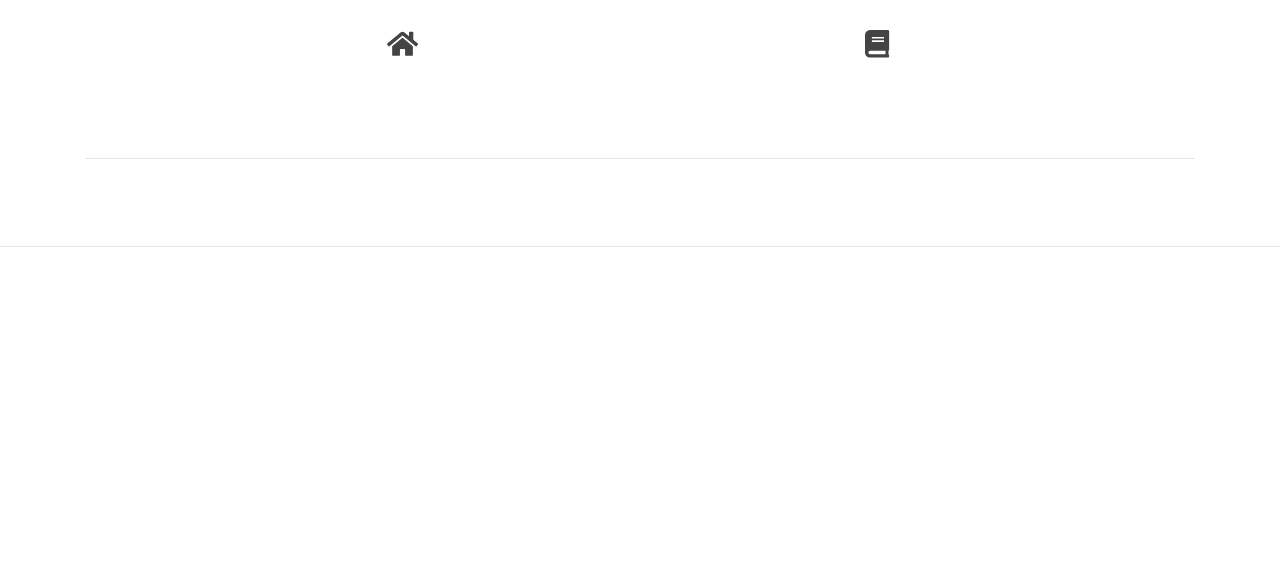
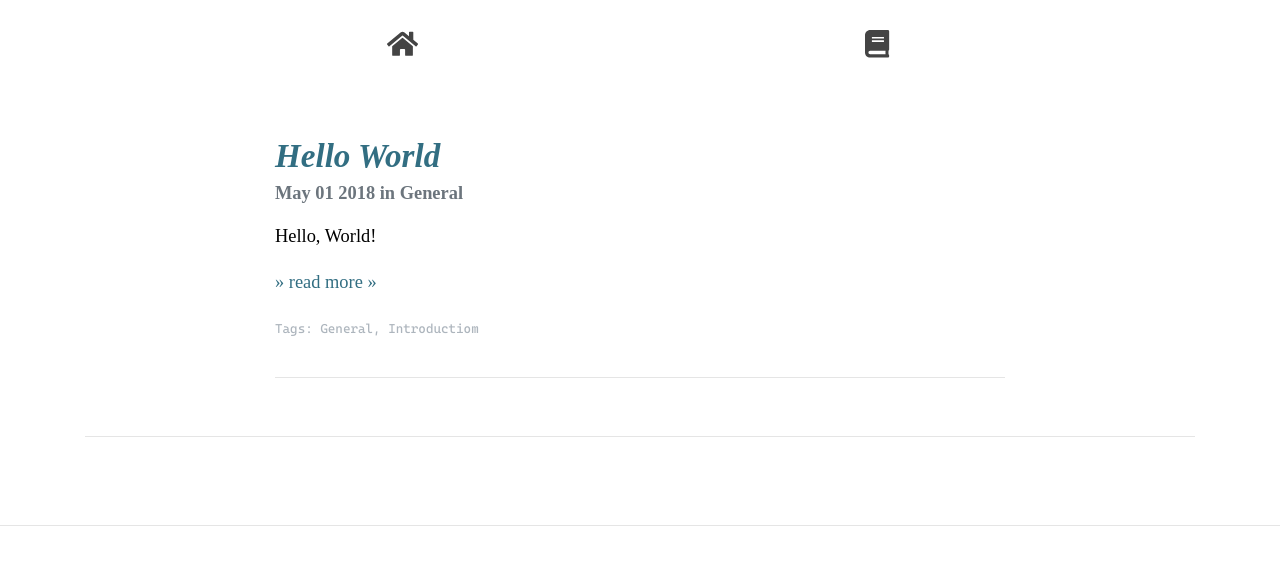
Before and after one commit to sathyamvellal/website-template, a Jekyll site: the page built from source/blog/index.md, in a window 1280 px wide. Shown: the top 565 px of the page. Built offline with Jekyll 4.4.1, drawn with Linux system fonts in a browser that asks for light colours; nearby versions of some CDN libraries; some web fonts are replaced.

Commit message:
Templatizing 2

```diff
--- a/_config.yml
+++ b/_config.yml
@@ -18,13 +18,13 @@ url: https://sathyam.me
 
 blog:
   tags:
-    dir: "posts/tags/"
+    dir: "blog/tags/"
     layout: "tag.html"
-    title_prefix: "Sathyam Vellal / Posts / Tags / "
+    title_prefix: "Sathyam Vellal / Blog / Tags / "
   category:
-    dir: "posts/categories/"
+    dir: "blog/categories/"
     layout: "category.html"
-    title_prefix: "Sathyam Vellal / Posts / Categories / "
+    title_prefix: "Sathyam Vellal / Blog / Categories / "
 
 categories_list: [
   'General'
@@ -46,7 +46,7 @@ name: Sathyam Vellal
 description: Music, Food and Code - The three dimensions to my world.
 source: source
 destination: site
-baseurl: "/posts" # the subpath of your site, e.g. /blog
+baseurl: "/blog" # the subpath of your site, e.g. /blog
 # url: "http://example.com" # the base hostname & protocol for your site
 twitter_username: sathyamvellal
 github_username:  sathyamvellal
--- a/source/_data/navigation-main.yml
+++ b/source/_data/navigation-main.yml
@@ -3,5 +3,5 @@
   target: ''
 
 - title: <i class="fas fa-book"></i>
-  url: /posts
+  url: /blog
   target: ''
--- a/source/_includes/post/category.html
+++ b/source/_includes/post/category.html
@@ -1,4 +1,4 @@
 {% if include.post.category != nil %}
    in
-  <a href="/posts/categories/{{ include.post.category | replace_regex: '\s+', '-' | downcase }}">{{ include.post.category }}</a>
+  <a href="/blog/categories/{{ include.post.category | replace_regex: '\s+', '-' | downcase }}">{{ include.post.category }}</a>
 {% endif %}
--- a/source/_includes/post/date.html
+++ b/source/_includes/post/date.html
@@ -1 +1 @@
-<a href="/posts/archives">{{ include.post.date | date: '%b %d %Y' }}</a>
+<a href="/blog/archives">{{ include.post.date | date: '%b %d %Y' }}</a>
--- a/source/_includes/post/tags.html
+++ b/source/_includes/post/tags.html
@@ -4,9 +4,9 @@
   {% assign sorted_tags=include.post.tags | sort %}
   {% for tag in sorted_tags %}
     {% if forloop.index != include.post.tags.size %}
-      <a href="/posts/tags/{{ tag | replace_regex: '\s+', '-' | downcase }}">{{ tag }}</a>,
+      <a href="/blog/tags/{{ tag | replace_regex: '\s+', '-' | downcase }}">{{ tag }}</a>,
     {% else %}
-      <a href="/posts/tags/{{ tag | replace_regex: '\s+', '-' | downcase }}">{{ tag }}</a>
+      <a href="/blog/tags/{{ tag | replace_regex: '\s+', '-' | downcase }}">{{ tag }}</a>
     {% endif %}
   {% endfor %}
 </span>
--- /dev/null
+++ b/source/blog/_posts/2020-02-18-hello-world.md
@@ -0,0 +1,11 @@
+---
+layout: post
+title: Hello World
+date: '2018-05-01 00:00'
+category: General
+tags:
+  - General
+  - Introductiom
+---
+
+Hello, World!
```
Also changed, not shown: source/blog/assets/ode-to-la/la-griffith-grey.jpg (renamed from source/posts/assets/ode-to-la/la-griffith-grey.jpg), source/blog/category/index.html (renamed from source/posts/category/index.html), source/blog/index.md (renamed from source/posts/index.md), source/blog/tags/index.html (renamed from source/posts/tags/index.html).
